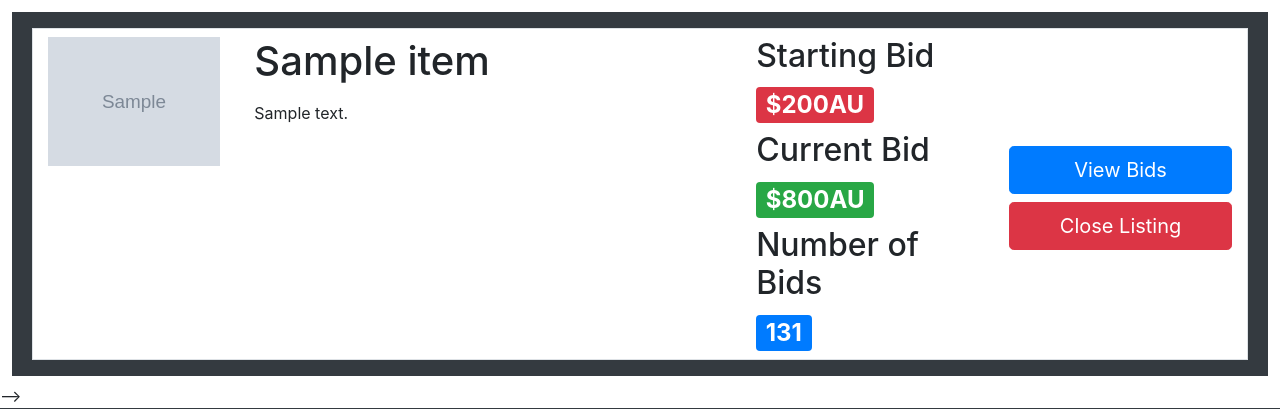
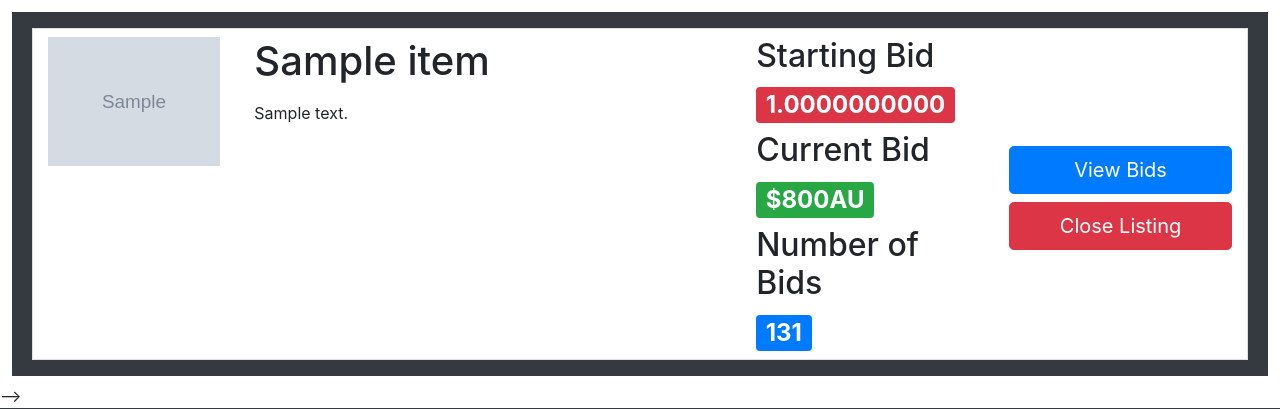
Before and after one commit to kerzox/AuctionWebsite, a Flask app: page /listings/mylistings in a window 1280 px wide. Shown: the part 558-967 px from the top of the page. Run offline with Flask 2, Linux system fonts and the light colour scheme; a user stored in the database is signed in; tables that the repository leaves empty hold one stand-in row (values such as "Sample post"); grey boxes marked "Sample" are stand-in pictures; some libraries are stand-ins or nearby versions.

Commit message:
Changes to myListings

```diff
--- a/auction/templates/listing/mylistings.html
+++ b/auction/templates/listing/mylistings.html
@@ -30,7 +30,7 @@
             </div>
             <div class="col-md">
                 <h2>Starting Bid</h2>
-                <h2><span class="badge badge-danger">$200AU</span></h2>
+                <h2><span class="badge badge-danger">{{item.start_currency}}</span></h2>
                 <h2>Current Bid</h2>
                 <h2><span class="badge badge-success">$800AU</span></h2>
                 <h2>Number of Bids</h2>
```
